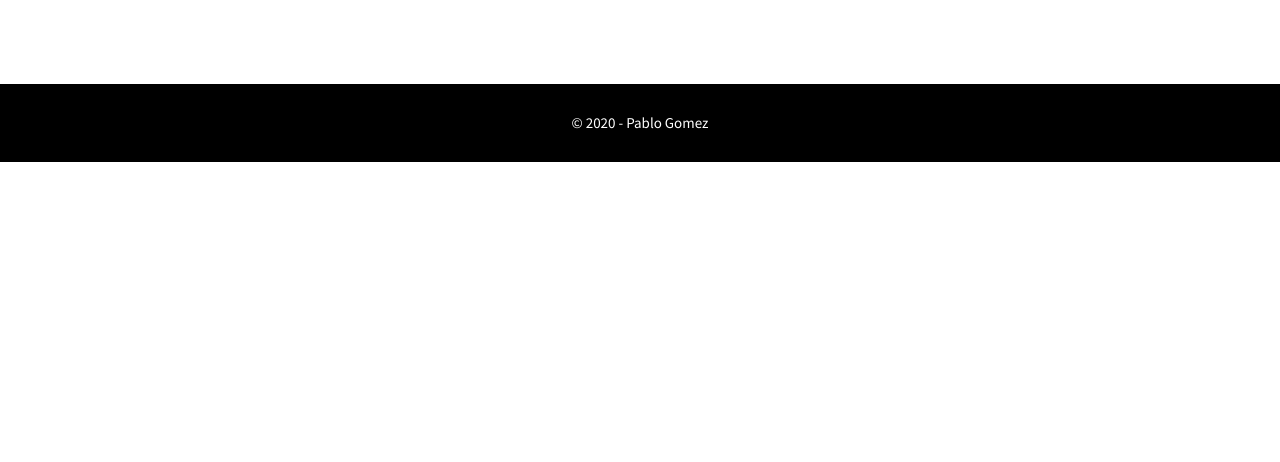
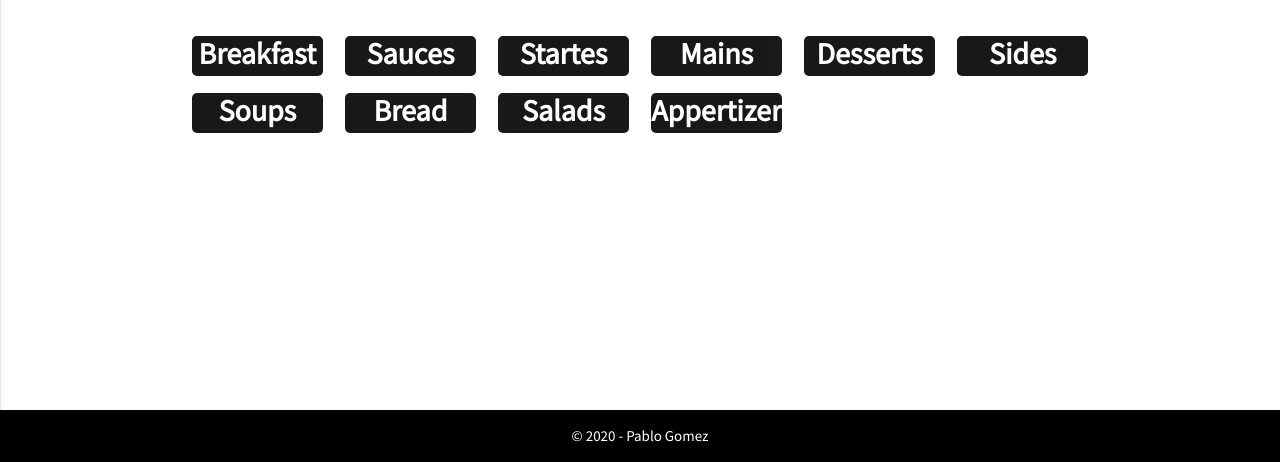
Before and after one commit to pablogomezlhp/Milestone_Project04, a Flask app: page /show_recipes in a window 1280 px wide. Shown: the part 365-827 px from the top of the page. Before the commit the page ends 527 px from the top, so only its background shows below. Run offline with Flask 2, Linux system fonts and the light colour scheme; data that the repository does not hold is empty; some libraries are stand-ins or nearby versions.

Commit message:
adding receipts

```diff
--- a/static/style.css
+++ b/static/style.css
@@ -143,6 +145,36 @@ position: absolute;
 font-size: 21px; color: white;
 font-weight:bold;
 padding-left: 5px;
+}
+
+#texto_card_recipes{
+
+    width: 100%;
+    height: 40px;
+    text-align: center;
+    -webkit-text-stroke-width: 0,5px;
+-webkit-text-stroke-color: white;
+font-size: 30px; color: white;
+font-weight:bold;
+padding-top: 1px;
+
+
+}
+#card_catt_recipes{
+    width: 100%;
+    height: 40px;
+   background-color: black;
+    opacity: 0.9;
+    border-radius: 5px;
+}
+#card_catt_recipes:hover{
+    background-color: grey;
+}
+.text-catt-show{
+    text-align: center;
+    font-family: 'Source Sans Pro' ;
+    margin-top: 10%;
+    margin-bottom: 10%;
 }
 /*RECIPE PAGE*/
 #list_recipe_banner{
@@ -367,15 +401,32 @@ article{
     margin-top: -2%;
     font-size: 24px;
 }
+/*EDIT RECIPE*/
+#button_edit_recipe{
+    font-size: 14px;
+    margin-left: 20px;
+    margin-top: 20px;
+}
+#button_edit_recipe1{
+    font-size: 10px;
+    margin-left: 20px;
+    margin-top: 20px;
+    background-color: red;
+}
+#bot{
+    display: inline;
+}
 
 footer {
 	width: 100%;
 	display: inline-block;
 	background-color: black;
 	color: white;
-	padding-top: 1%;
-	padding-bottom: 1%;
+	max-height: 90vh;
+	margin-top: 15%;
+
 }
+
 #texto-centro{
 text-align:center;
 }
--- a/templates/register.html
+++ b/templates/register.html
@@ -2,7 +2,7 @@
 
 
 
-    <div class="row">
+    <div class="row center">
 
         <form class="col s12 l6 offset-l3" method=POST action="{{ url_for('register') }}">
 
@@ -40,7 +40,5 @@
             </div>
 
         </form>
-
     </div>
-
-{% endblock %}
+    {% endblock %}
--- a/templates/showrecipes.html
+++ b/templates/showrecipes.html
@@ -4,9 +4,7 @@
 	<div id="list_recipe_banner" class="col s12">
 
 		<div class="drecipe">
-			<h5>GOOD IDEAS</h5>
-			<p class="drecipeP">
-				TO MAKE YOUR DAY MORE TASTY</p>
+
 		</div>
 
 	</div>
@@ -14,7 +12,73 @@
 
 <div class="container">
 
+<div class="row">
+
+<div class="col s6 m2">
+	<div id="card_catt_recipes" class="card-image">
+		<a href="{{url_for('list_recipes_by_cat', catt_name="Breakfast")}}">
+			<h4 id="texto_card_recipes">Breakfast</h4>
+	</div>
+</div>
+<div class="col s6 m2">
+	<div id="card_catt_recipes" class="card-image">
+		<a href="{{url_for('list_recipes_by_cat', catt_name="Sauces")}}">
+			<h4 id="texto_card_recipes">Sauces</h4>
+	</div>
+</div>
+<div class="col s6 m2">
+	<div id="card_catt_recipes" class="card-image">
+		<a href="{{url_for('list_recipes_by_cat', catt_name="Startes")}}">
+			<h4 id="texto_card_recipes">Startes</h4>
+	</div>
+    </div>
+    <div class="col s6 m2">
+	<div id="card_catt_recipes" class="card-image">
+		<a href="{{url_for('list_recipes_by_cat', catt_name="Mains")}}">
+			<h4 id="texto_card_recipes">Mains</h4>
+	</div>
+    </div>
+    <div class="col s6 m2">
+	<div id="card_catt_recipes" class="card-image">
+		<a href="{{url_for('list_recipes_by_cat', catt_name="Desserts")}}">
+			<h4 id="texto_card_recipes">Desserts</h4>
+	</div>
+    </div>
+      <div class="col s6 m2">
+	<div id="card_catt_recipes" class="card-image">
+		<a href="{{url_for('list_recipes_by_cat', catt_name="Sides")}}">
+			<h4 id="texto_card_recipes">Sides</h4>
+	</div>
+    </div>
+    <div class="col s6 m2">
+	<div id="card_catt_recipes" class="card-image">
+		<a href="{{url_for('list_recipes_by_cat', catt_name="Soups")}}">
+			<h4 id="texto_card_recipes">Soups</h4>
+	</div>
+    </div>
+      <div class="col s6 m2">
+	<div id="card_catt_recipes" class="card-image">
+		<a href="{{url_for('list_recipes_by_cat', catt_name="Bread")}}">
+			<h4 id="texto_card_recipes">Bread</h4>
+	</div>
+    </div>
+      <div class="col s6 m2">
+	<div id="card_catt_recipes" class="card-image">
+		<a href="{{url_for('list_recipes_by_cat', catt_name="Salads")}}">
+			<h4 id="texto_card_recipes">Salads</h4>
+	</div>
+    </div>
+      <div class="col s6 m2">
+	<div id="card_catt_recipes" class="card-image">
+		<a href="{{url_for('list_recipes_by_cat', catt_name="Appertizers")}}">
+			<h4 id="texto_card_recipes">Appertizers</h4>
+	</div>
+    </div>
+</div>
+
 <div id="drecipe" class="row">
+
+
 	{% for recipe in recipes %}
 	<div class="col s12 m4">
 		<div id="mid_borda_showrecipe"class="card ">
```
Also changed, not shown: other parts of static/style.css (+38 -5 lines), Untitled.txt (+29 -0 lines), app.py (+26 -24 lines), static/config.js (added, +29 -0 lines), templates/base.html (+38 -8 lines), templates/editrecipe.html (+6 -2 lines), templates/index.html (+1 -15 lines), templates/listrecipes.html (+4 -4 lines).
